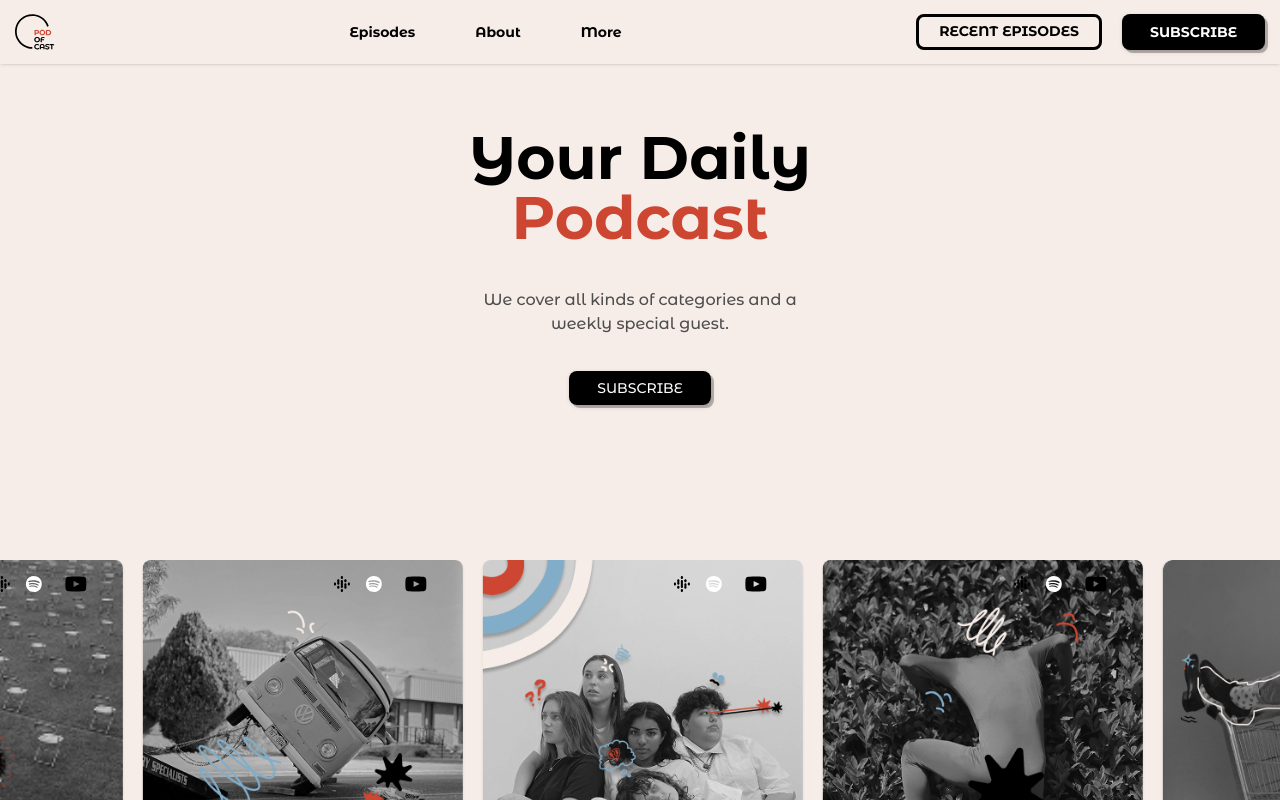
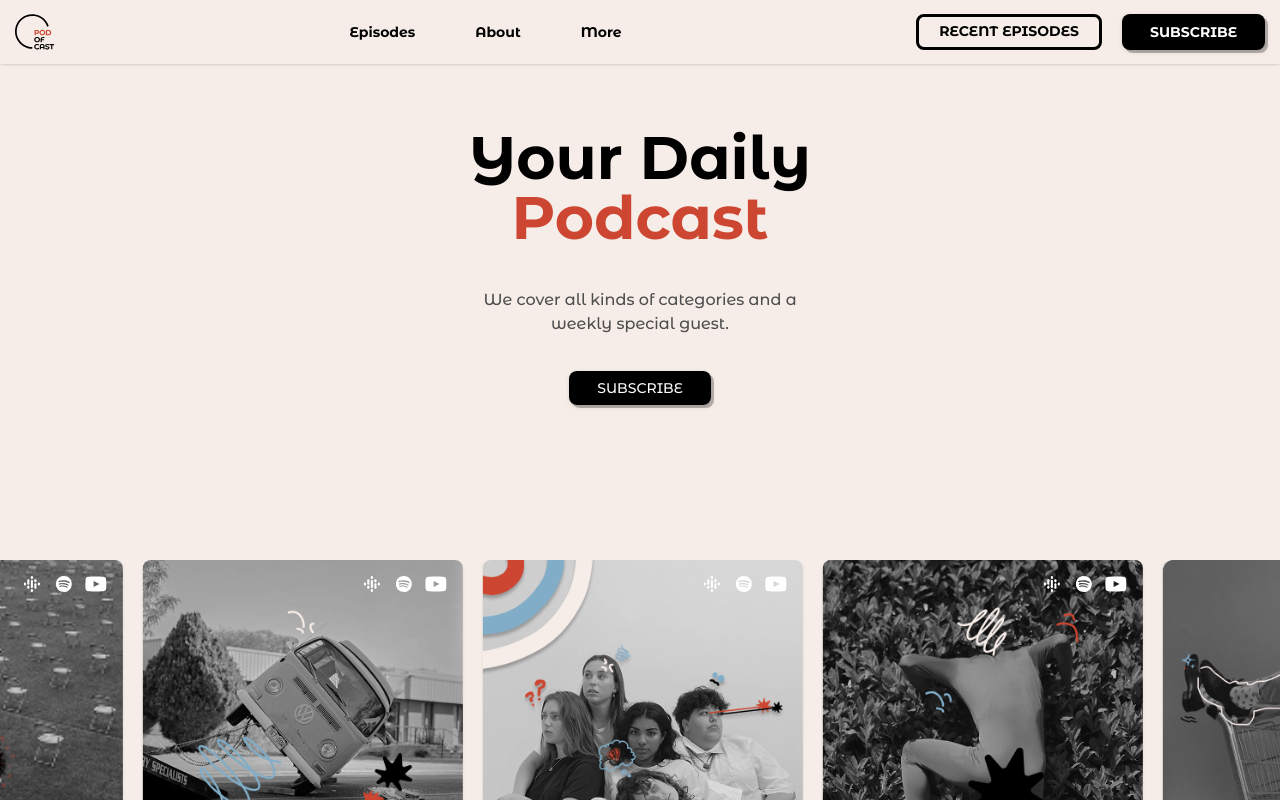
Before and after one commit to YangBang74/PodOfCast, a Vue app: page / in a window 1280 px wide. Shown: the top 800 px of the page. Built offline with nearby package versions, Linux system fonts and the light colour scheme.

Commit message:
style: for links

```diff
--- a/src/assets/main.css
+++ b/src/assets/main.css
@@ -14,6 +14,7 @@ body {
 a,
 button {
   transition: 0.2s;
+  cursor: pointer;
 }
 
 .contain {
--- a/src/components/PodcastImg.vue
+++ b/src/components/PodcastImg.vue
@@ -13,9 +13,9 @@ const props = defineProps<{
     :style="{ backgroundImage: `url(${props.img})` }"
   >
     <div class="flex gap-2.5 items-center self-end">
-      <Icon name="google" />
-      <Icon name="spotify" class="text-white" />
-      <Icon name="youtube" />
+      <a href="#"><Icon name="google" class="text-white hover:text-yellow-500" /></a>
+      <a href="#"><Icon name="spotify" class="text-white hover:text-green-500" /></a>
+      <a href="#"><Icon name="youtube" class="text-white hover:text-red-500" /></a>
     </div>
     <h3 class="font-bold mb-2 text-left text-blue text-3xl">{{ props.text }}</h3>
   </div>
--- a/src/layouts/default.vue
+++ b/src/layouts/default.vue
@@ -44,7 +44,7 @@ onBeforeUnmount(() => window.removeEventListener('scroll', onScroll))
       </div>
     </header>
     <main class="pt-16 flex-1"><slot /></main>
-    <footer class="py-10">
+    <footer class="py-10 border-t border-gray-500">
       <div class="container">
         <div class="flex items-start justify-between gap-5 flex-wrap">
           <div class="space-y-6 5">
@@ -87,7 +87,7 @@ onBeforeUnmount(() => window.removeEventListener('scroll', onScroll))
         </div>
         <div class="border-t border-gray-500 flex items-center py-3 justify-between text-[12px]">
           <p class="text-gray">
-            ©2022. All Rights Reserved. <span class="text-red">Pod of Cast</span>
+            ©2025. All Rights Reserved. <span class="text-red">Pod of Cast</span>
           </p>
           <nav class="flex gap-6">
             <a href="/" class="terms relative">Terms</a>
```
